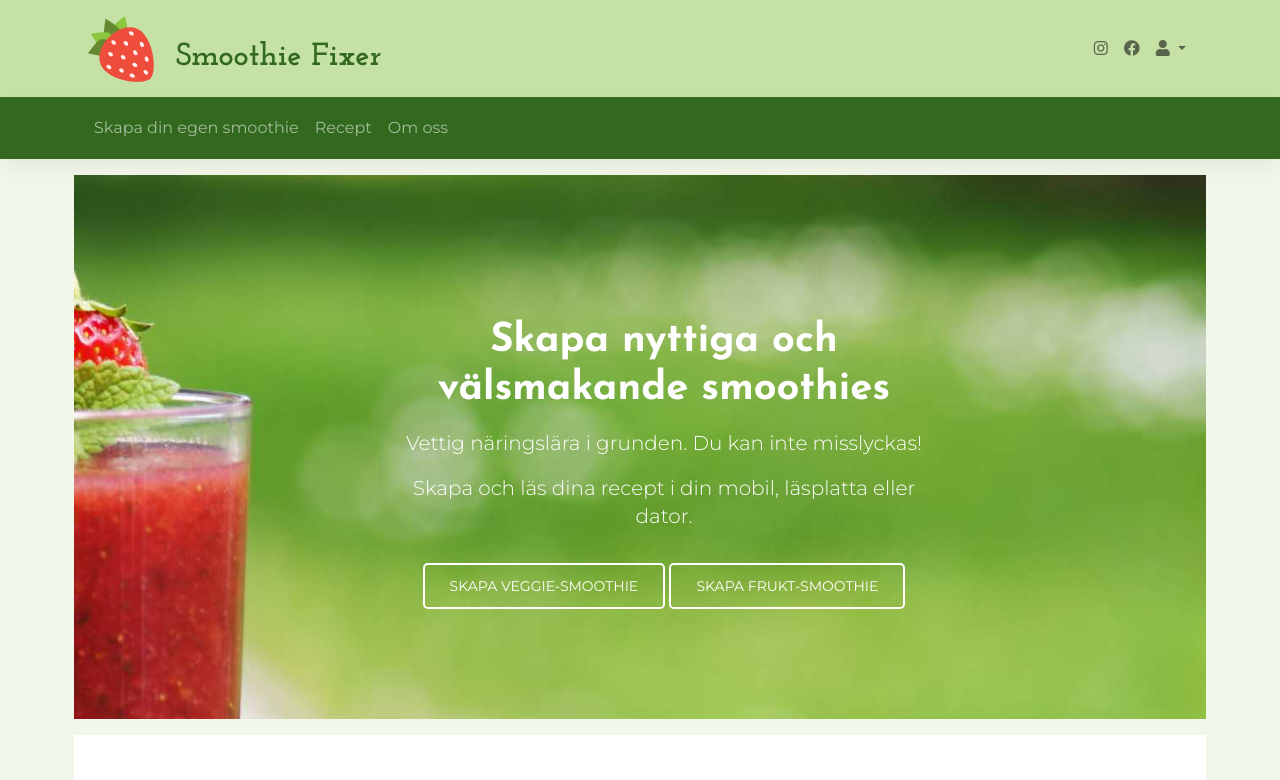
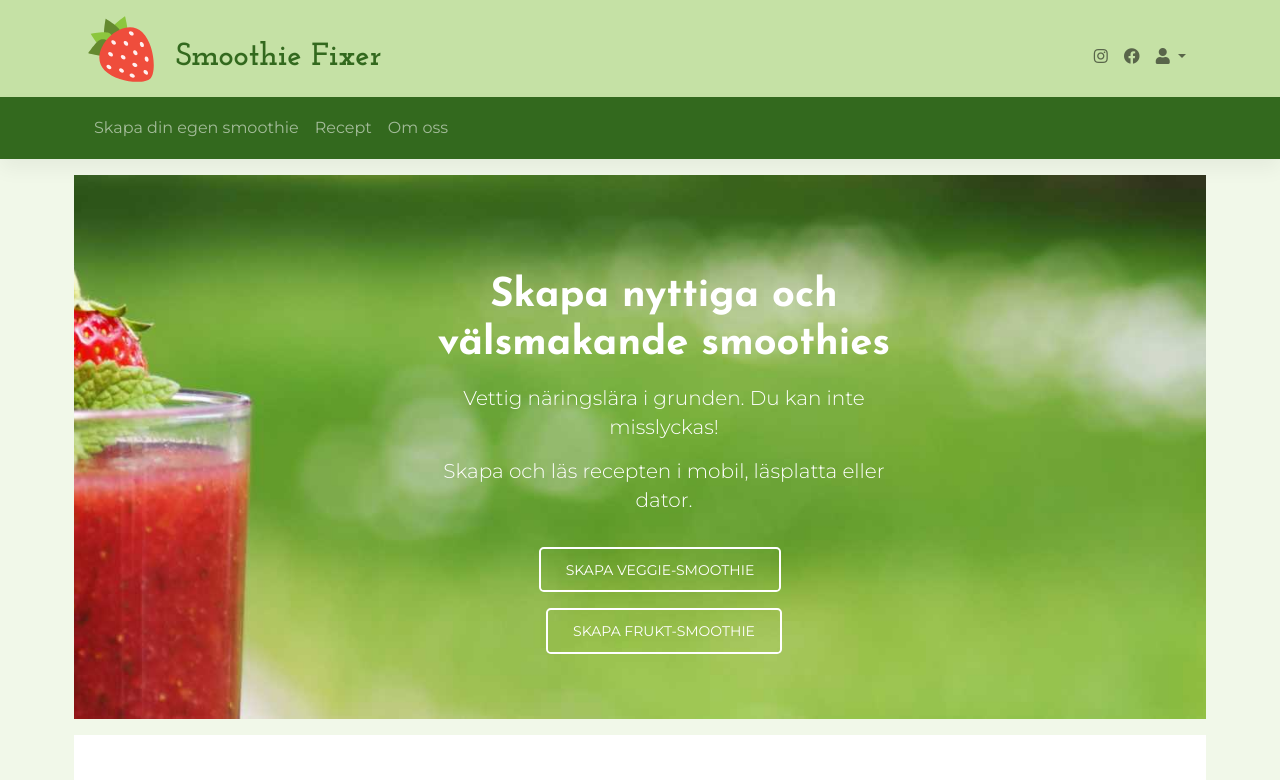
Before and after one commit to Digitaldoktorn/SmoothieFixer, a website: page index.html in a window 1280 px wide. Shown: the top 780 px of the page. Drawn offline with Linux system fonts and the light colour scheme.

Commit message:
styling fixes

```diff
--- a/index.html
+++ b/index.html
@@ -26,7 +26,7 @@
           <img src="/img/Emojione_1F353.svg" height="70" alt="" loading="lazy" />
           <h2 class="font-weight-bold ml-3 mt-4">Smoothie Fixer</h2>
         </a>
-        <ul class="navbar-nav d-flex flex-row">
+        <ul class="navbar-nav d-flex flex-row mt-3">
           <!-- Icons -->
           <li class="nav-item mr-3 mr-lg-0">
             <a class="nav-link" href="#">
@@ -85,11 +85,11 @@
       <section class="row justify-content-center mt-3 py-5 bg-image text-center" id="hero">
         <div>
           <div class="d-flex align-items-center justify-content-center" style="height: 30em;">
-            <div class="text-white col-lg-6 ml-5">
-              <h1 class="mb-3 font-weight-bold ">Skapa nyttiga och välsmakande smoothies</h1>
+            <div class="text-white col-lg-5 ml-lg-5">
+              <h1 class="mb-3 font-weight-bold">Skapa nyttiga och välsmakande smoothies</h1>
               <p class="mb-3 text-white lead">Vettig näringslära i grunden. Du kan inte misslyckas! </p>
-              <p class="mb-3 text-white lead">Skapa och läs dina recept i din mobil, läsplatta eller dator. </p>
-              <a class="mt-3 btn btn-outline-white btn-lg" href="#!" role="button">Skapa veggie-smoothie</a>
+              <p class="mb-3 text-white lead">Skapa och läs recepten i mobil, läsplatta eller dator. </p>
+              <a class="mt-3 mr-2 btn btn-outline-white btn-lg" href="#!" role="button">Skapa veggie-smoothie</a>
               <a class="mt-3 btn btn-outline-white btn-lg" href="#!" role="button">Skapa frukt-smoothie</a>
             </div>
           </div>
@@ -129,7 +129,7 @@
       <!-- SECTION 3 -->
       <section class="row justify-content-center mt-3 py-5 bg-white">
         <div class="col-lg-5 col-md-12 pl-4 mb-4 mb-md-0">
-          <h4>Bygger på asiatisk kostterapi och kinesisk medicin</h4>
+          <h4>Bygger på kinesisk medicin</h4>
           <p>Alla dina recept som du skapar med Smoothie Fixer kommer att följa vetting näringslära. Du kan inte
             kombinera
             ingredienser som inte passar ihop. </p>
```
